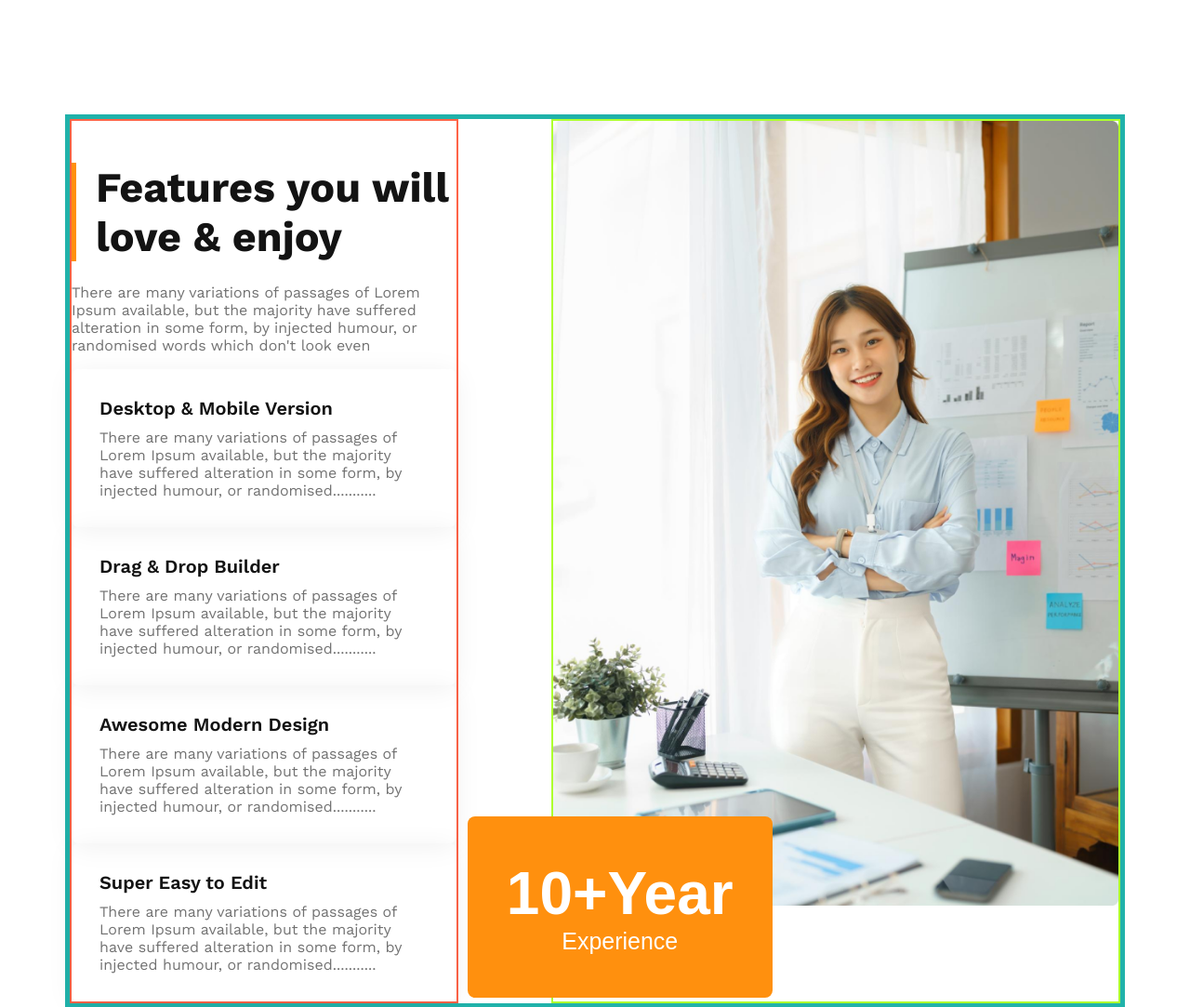
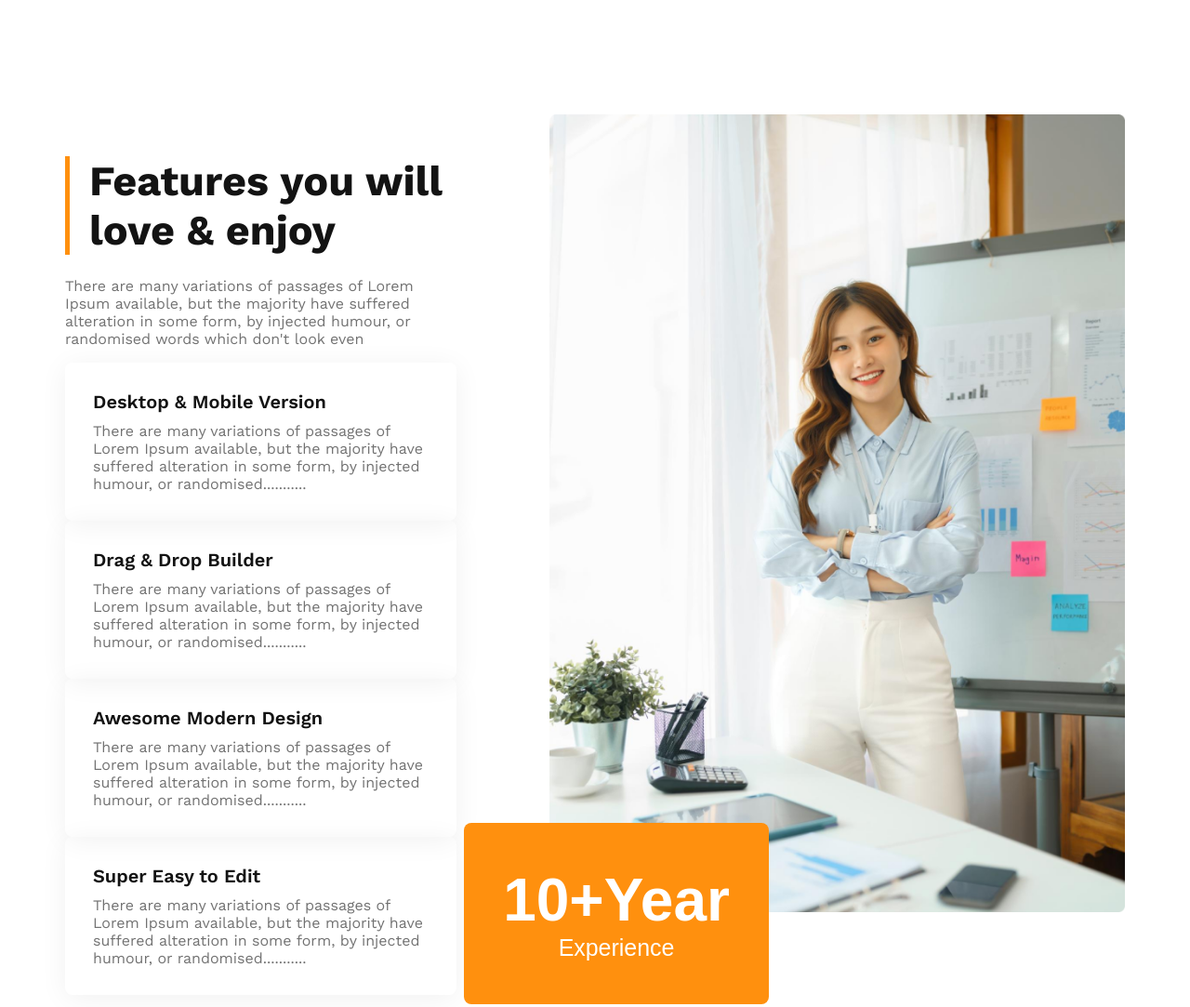
Before and after one commit to omarFaruk99/responsive-g3-architects-website, a plain HTML site: page index.html in a window 1280 px wide. Shown: the part 1840-2923 px from the top of the page at 93% size. Drawn offline with nearby package versions, Linux system fonts and the light colour scheme.

Commit message:
delete all extra border

```diff
--- a/styles/g3.css
+++ b/styles/g3.css
@@ -147,16 +147,9 @@
     width: 100%;
 }
 .loveEnjoy-container{
-    border: 5px solid lightseagreen;
     max-width: 1140px;
     margin: 0 auto;
     gap: 100px;
-}
-.image{
-    border: 2px solid greenyellow;
-}
-.content{
-    border: 2px solid tomato;
 }
 #verticle-draw{
     border-left: 5px solid #FF900E;
```
